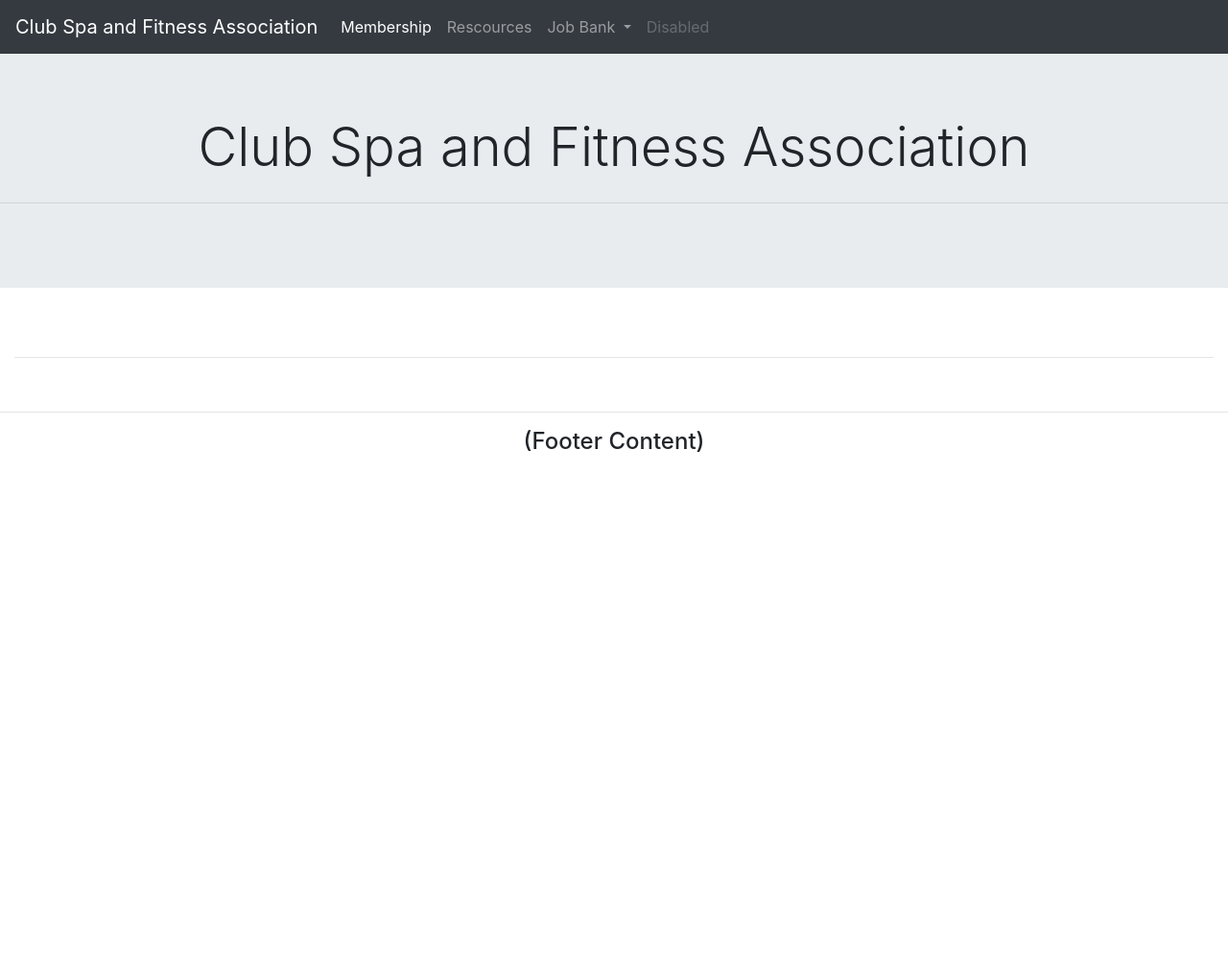
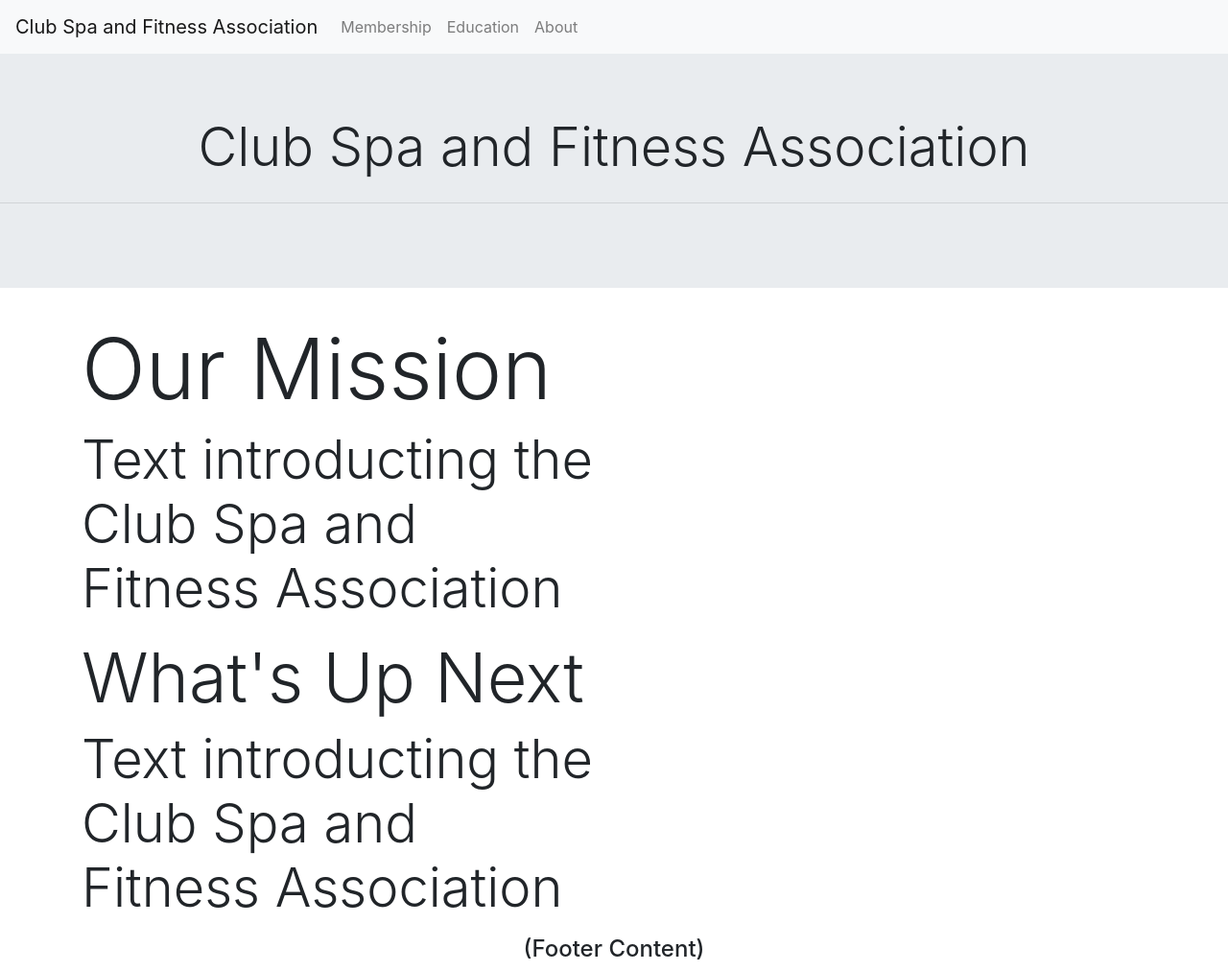
Before and after one commit to willflourance/csfa, a plain HTML site: page prototype/index.html in a window 1280 px wide. Shown: the whole page at 96% size. Before the commit the page ends 800 px from the top, so only its background shows below. Drawn offline with nearby package versions, Linux system fonts and the light colour scheme.

Commit message:
Updating Prototype
Various changes outlining the public facing side of CSFA

```diff
--- a/prototype/index.html
+++ b/prototype/index.html
@@ -10,36 +10,51 @@
 <link href="https://stackpath.bootstrapcdn.com/bootstrap/4.1.3/css/bootstrap.min.css" rel="stylesheet" integrity="sha384-MCw98/SFnGE8fJT3GXwEOngsV7Zt27NXFoaoApmYm81iuXoPkFOJwJ8ERdknLPMO" crossorigin="anonymous">
 </head>
 <body>
-<nav class="navbar navbar-expand-lg navbar-dark bg-dark"> <a class="navbar-brand" href="#">Club Spa and Fitness Association</a>
+<nav class="navbar navbar-expand-lg navbar-light bg-light"> <a class="navbar-brand" href="#">Club Spa and Fitness Association</a>
   <button class="navbar-toggler" type="button" data-toggle="collapse" data-target="#navbarSupportedContent" aria-controls="navbarSupportedContent" aria-expanded="false" aria-label="Toggle navigation"> <span class="navbar-toggler-icon"></span> </button>
   <div class="collapse navbar-collapse" id="navbarSupportedContent">
-    <ul class="navbar-nav mr-auto">
-      <li class="nav-item active"> <a class="nav-link" href="#">Membership <span class="sr-only">(current)</span></a> </li>
-      <li class="nav-item"> <a class="nav-link" href="#">Rescources</a> </li>
-      <li class="nav-item dropdown"> <a class="nav-link dropdown-toggle" href="#" id="navbarDropdown" role="button" data-toggle="dropdown" aria-haspopup="true" aria-expanded="false"> Job Bank </a>
-        <div class="dropdown-menu" aria-labelledby="navbarDropdown"> <a class="dropdown-item" href="#">Action</a> <a class="dropdown-item" href="#">Another action</a>
-          <div class="dropdown-divider"></div>
-          <a class="dropdown-item" href="#">Something else here</a> </div>
-      </li>
-      <li class="nav-item"> <a class="nav-link disabled" href="#">Disabled</a> </li>
+    <ul class="navbar-nav mr-auto ">
+      <li class="nav-item"> <a class="nav-link" href="#">Membership <span class="sr-only">(current)</span></a> </li>
+      <li class="nav-item"> <a class="nav-link" href="#">Education <span class="sr-only">(current)</span></a> </li>
+      <li class="nav-item"> <a class="nav-link" href="#">About <span class="sr-only">(current)</span></a> </li>
     </ul>
-    <!--<form class="form-inline my-2 my-lg-0">
-      <input class="form-control mr-sm-2" type="search" placeholder="Search" aria-label="Search">
-      <button class="btn btn-outline-success my-2 my-sm-0" type="submit">Search</button>
-    </form>-->
+
   </div>
 </nav>
 <div class="jumbotron jumbotron-fluid text-center">
   <h1 class="display-4">Club Spa and Fitness Association</h1>
   <hr class="my-4">
 </div>
-<div class="container-fluid">
-
-  <br>
-  <hr>
-  <br>
+<section>
+<div class="container">
+  <dis class="row">
+    <div class="col-md-6">
+      <h1 class="display-2">
+        Our Mission
+      </h1>
+      <p class="display-4">
+        Text introducting the Club Spa and Fitness Association
+      </p>
+    </div>
+    <div class="col-md-6"></div>
   </div>
-  <hr>
+</div>
+</section>
+<section>
+<div class="container">
+  <dis class="row">
+    <div class="col-md-6">
+      <h1 class="display-3">
+        What's Up Next
+      </h1>
+      <p class="display-4">
+        Text introducting the Club Spa and Fitness Association
+      </p>
+    </div>
+    <div class="col-md-6"></div>
+  </div>
+</div>
+</section>
   <div class="container">
     <div class="text-center col-lg-6 offset-lg-3">
       <h4>(Footer Content) </h4>
```
